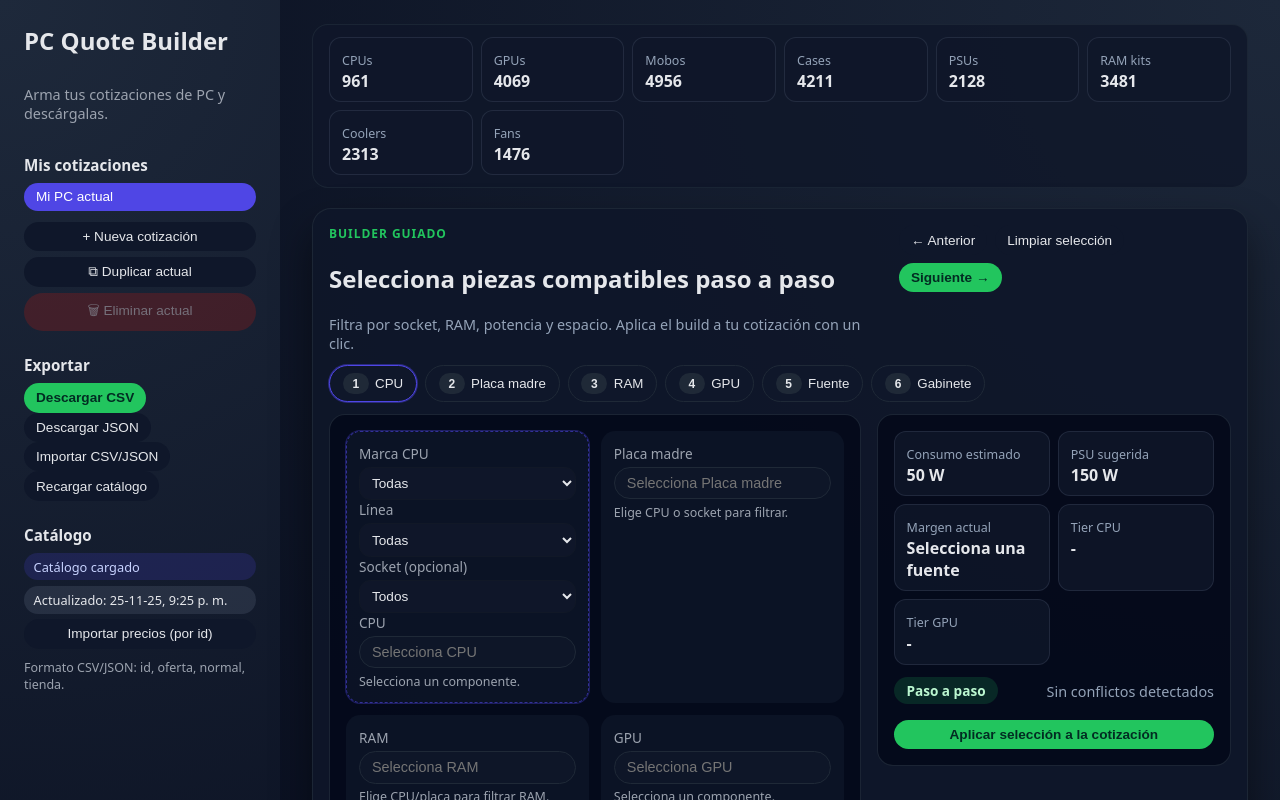
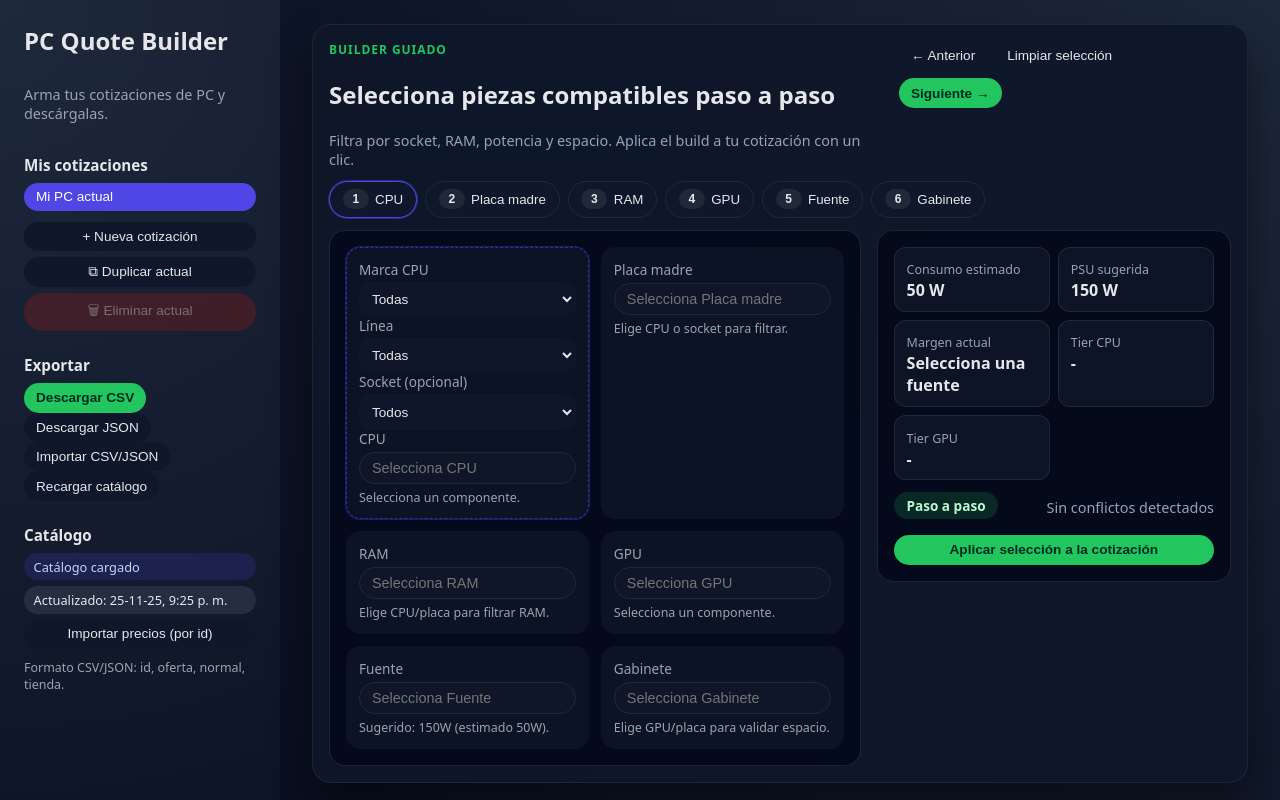
Before and after one commit to cortega26/cotiza-pc, a React (Vite) app in the folder pc-quote-builder/: page / in a window 1280 px wide. Shown: the top 800 px of the page. Built offline with nearby package versions, Linux system fonts and the light colour scheme.

Commit message:
`Updated React version to 19.2.0 in pc-quote-builder`

```diff
--- a/pc-quote-builder/src/App.jsx
+++ b/pc-quote-builder/src/App.jsx
@@ -238,7 +238,8 @@ function App() {
   const importInputRef = useRef(null);
   const [builderStep, setBuilderStep] = useState(0);
   const [reloadToken, setReloadToken] = useState(0);
-  const { catalog, compatMeta, tierMaps, socketSet, loading: catalogLoading, error: catalogError } = useCatalog(reloadToken);
+  const { catalog, compatMeta, tierMaps, socketSet, loading: catalogLoading, error: catalogError, fallbackUsed } =
+    useCatalog(reloadToken);
 
   const activeQuote = useMemo(
     () => quotes.find((q) => q.id === activeQuoteId),
@@ -329,6 +330,7 @@ function App() {
   const builderComplete = builderSteps.every((step) => builder[step.key]);
   const builderStatuses = assessment.statuses;
   const selectionChips = assessment.selectionChips;
+  const builderInfo = assessment.info || [];
 
   const currencyFormatter = useMemo(() => {
     const currency = activeQuote?.currency || "CLP";
@@ -913,43 +915,13 @@ function App() {
       </aside>
 
       <main className="main">
-        {compatMeta && (
-          <section className="compat-meta">
-            <div className="metric-grid">
-              <div className="metric">
-                <span className="metric-label">CPUs</span>
-                <span className="metric-value">{compatMeta.counts?.cpus || 0}</span>
-              </div>
-              <div className="metric">
-                <span className="metric-label">GPUs</span>
-                <span className="metric-value">{compatMeta.counts?.gpus || 0}</span>
-              </div>
-              <div className="metric">
-                <span className="metric-label">Mobos</span>
-                <span className="metric-value">{compatMeta.counts?.motherboards || 0}</span>
-              </div>
-              <div className="metric">
-                <span className="metric-label">Cases</span>
-                <span className="metric-value">{compatMeta.counts?.cases || 0}</span>
-              </div>
-              <div className="metric">
-                <span className="metric-label">PSUs</span>
-                <span className="metric-value">{compatMeta.counts?.psus || 0}</span>
-              </div>
-              <div className="metric">
-                <span className="metric-label">RAM kits</span>
-                <span className="metric-value">{compatMeta.counts?.ram || 0}</span>
-              </div>
-              <div className="metric">
-                <span className="metric-label">Coolers</span>
-                <span className="metric-value">{compatMeta.counts?.coolers || 0}</span>
-              </div>
-              <div className="metric">
-                <span className="metric-label">Fans</span>
-                <span className="metric-value">{compatMeta.counts?.fans || 0}</span>
-              </div>
-            </div>
-          </section>
+        {(catalogError || fallbackUsed) && (
+          <div className="warning-panel" style={{ marginBottom: "0.75rem" }}>
+            <strong>{fallbackUsed ? "Usando catálogo local" : "Aviso de catálogo"}:</strong>{" "}
+            {fallbackUsed
+              ? `No se pudo cargar el catálogo remoto. ${catalogError || ""}`.trim()
+              : catalogError}
+          </div>
         )}
 
         <section className="builder-section">
@@ -1197,6 +1169,15 @@ function App() {
                   ))}
                 </div>
               )}
+              {builderInfo.length > 0 && (
+                <div className="status-chips selection-chips">
+                  {builderInfo.map((msg, idx) => (
+                    <span key={idx} className="status-chip status-ghost">
+                      {msg}
+                    </span>
+                  ))}
+                </div>
+              )}
 
               {selectionChips.length > 0 && (
                 <div className="status-chips selection-chips">
--- a/pc-quote-builder/src/hooks/useCatalog.js
+++ b/pc-quote-builder/src/hooks/useCatalog.js
@@ -13,6 +13,7 @@ export function useCatalog(reloadToken = 0) {
   const [tierMaps, setTierMaps] = useState(buildTierMaps(localCatalog?.compat));
   const [loading, setLoading] = useState(true);
   const [error, setError] = useState("");
+  const [fallbackUsed, setFallbackUsed] = useState(false);
 
   useEffect(() => {
     let cancelled = false;
@@ -27,6 +28,7 @@ export function useCatalog(reloadToken = 0) {
         setCompatMeta(processed.compat || null);
         setTierMaps(buildTierMaps(processed.compat));
         setError("");
+        setFallbackUsed(false);
       })
       .catch((err) => {
         if (cancelled) return;
@@ -34,6 +36,7 @@ export function useCatalog(reloadToken = 0) {
         setCatalog(fallbackCatalog);
         setCompatMeta(localCatalog?.compat || null);
         setTierMaps(buildTierMaps(localCatalog?.compat));
+        setFallbackUsed(true);
       })
       .finally(() => {
         if (!cancelled) setLoading(false);
@@ -51,5 +54,5 @@ export function useCatalog(reloadToken = 0) {
     return sockets;
   }, [catalog]);
 
-  return { catalog, compatMeta, tierMaps, socketSet, loading, error };
+  return { catalog, compatMeta, tierMaps, socketSet, loading, error, fallbackUsed };
 }
```
Also changed, not shown: pc-quote-builder/src/lib/selectionEvaluation.js, 5 other files (tests, documents, lock files or other folders).
